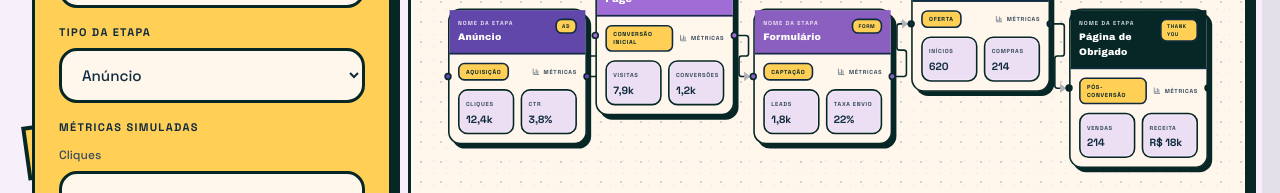
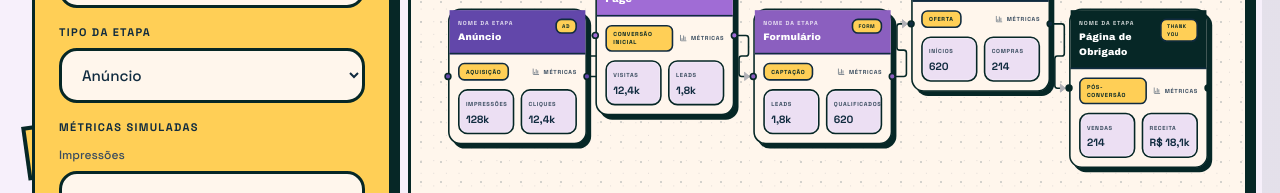
Before and after one commit to Muowl/atividade-react-flow-twr, a React (Vite) app: page / in a window 1280 px wide. Shown: the part 607-800 px from the top of the page. Built offline with nearby package versions, Linux system fonts and the light colour scheme.

Commit message:
feat: deixa os dados simulados do funil mais coerentes

```diff
--- a/src/app/app.tsx
+++ b/src/app/app.tsx
@@ -91,9 +91,7 @@ export default function App() {
 
   const handleAddStage = (stageType: FunnelStageType) => {
     setNodes((currentNodes) => {
-      const newNode = createStageNode(stageType, currentNodes, {
-        index: currentNodes.length,
-      })
+      const newNode = createStageNode(stageType, currentNodes)
 
       setSelectedEdgeId(null)
       setSelectedNodeId(newNode.id)
--- a/src/features/funnel/data/initial-elements.ts
+++ b/src/features/funnel/data/initial-elements.ts
@@ -5,29 +5,24 @@ import type { FunnelStageNode } from '@/features/funnel/types'
 
 export const initialNodes: FunnelStageNode[] = [
   createStageNode('ad', [], {
-    index: 0,
     positionY: 180,
-    metrics: ['12,4k', '3,8%'],
+    presetIndex: 0,
   }),
   createStageNode('landing-page', [], {
-    index: 0,
     positionY: 80,
-    metrics: ['7,9k', '1,2k'],
+    presetIndex: 0,
   }),
   createStageNode('form', [], {
-    index: 0,
     positionY: 180,
-    metrics: ['1,8k', '22%'],
+    presetIndex: 0,
   }),
   createStageNode('checkout', [], {
-    index: 0,
     positionY: 80,
-    metrics: ['620', '214'],
+    presetIndex: 0,
   }),
   createStageNode('thank-you', [], {
-    index: 0,
     positionY: 180,
-    metrics: ['214', 'R$ 18k'],
+    presetIndex: 0,
   }),
 ]
 
--- a/src/features/funnel/data/stage-catalog.ts
+++ b/src/features/funnel/data/stage-catalog.ts
@@ -14,12 +14,12 @@ export const stageDefinitions: Record<FunnelStageType, FunnelStageDefinition> =
     accent: '#6247AA',
     metrics: [
       {
+        label: 'Impressões',
+        sampleValues: ['128k', '96k', '142k', '108k'],
+      },
+      {
         label: 'Cliques',
         sampleValues: ['12,4k', '9,8k', '15,1k', '11,6k'],
-      },
-      {
-        label: 'CTR',
-        sampleValues: ['3,8%', '2,9%', '4,2%', '3,4%'],
       },
     ],
     canvasX: 40,
@@ -32,11 +32,11 @@ export const stageDefinitions: Record<FunnelStageType, FunnelStageDefinition> =
     metrics: [
       {
         label: 'Visitas',
-        sampleValues: ['7,9k', '6,3k', '8,8k', '7,1k'],
+        sampleValues: ['12,4k', '9,8k', '15,1k', '11,6k'],
       },
       {
-        label: 'Conversões',
-        sampleValues: ['1,2k', '980', '1,5k', '1,1k'],
+        label: 'Leads',
+        sampleValues: ['1,8k', '1,2k', '2,1k', '1,5k'],
       },
     ],
     canvasX: 320,
@@ -52,8 +52,8 @@ export const stageDefinitions: Record<FunnelStageType, FunnelStageDefinition> =
         sampleValues: ['1,8k', '1,2k', '2,1k', '1,5k'],
       },
       {
-        label: 'Taxa envio',
-        sampleValues: ['22%', '19%', '24%', '21%'],
+        label: 'Qualificados',
+        sampleValues: ['620', '410', '730', '540'],
       },
     ],
     canvasX: 620,
@@ -87,7 +87,7 @@ export const stageDefinitions: Record<FunnelStageType, FunnelStageDefinition> =
       },
       {
         label: 'Receita',
-        sampleValues: ['R$ 18k', 'R$ 14k', 'R$ 21k', 'R$ 16k'],
+        sampleValues: ['R$ 18,1k', 'R$ 14,9k', 'R$ 21,4k', 'R$ 17,2k'],
       },
     ],
     canvasX: 1220,
@@ -102,28 +102,28 @@ export const creatableStageTypes: FunnelStageType[] = [
 ]
 
 type CreateStageNodeOptions = {
-  index: number
   positionY?: number
+  presetIndex?: number
   title?: string
   metrics?: string[]
 }
 
 function buildMetrics(
   definition: FunnelStageDefinition,
-  index: number,
+  presetIndex: number,
   overrideMetrics?: string[],
 ): FunnelStageMetric[] {
   return definition.metrics.map((metric, metricIndex) => ({
     label: metric.label,
     value:
       overrideMetrics?.[metricIndex] ??
-      metric.sampleValues[index % metric.sampleValues.length],
+      metric.sampleValues[presetIndex % metric.sampleValues.length],
   }))
 }
 
 export function createStageData(
   stageType: FunnelStageType,
-  index: number,
+  presetIndex: number,
   options?: {
     title?: string
     metrics?: string[]
@@ -136,19 +136,20 @@ export function createStageData(
     title: options?.title ?? definition.label,
     kind: definition.kind,
     accent: definition.accent,
-    metrics: buildMetrics(definition, index, options?.metrics),
+    metrics: buildMetrics(definition, presetIndex, options?.metrics),
   }
 }
 
 export function createStageNode(
   stageType: FunnelStageType,
   existingNodes: FunnelStageNode[],
-  options: CreateStageNodeOptions = { index: 0 },
+  options: CreateStageNodeOptions = {},
 ) {
   const definition = stageDefinitions[stageType]
   const stageNodes = existingNodes.filter((node) => node.data.stageType === stageType)
   const stageCount = stageNodes.length + 1
   const stackedRow = Math.max(stageNodes.length - 1, 0)
+  const presetIndex = options.presetIndex ?? stageNodes.length
 
   return {
     id: `${stageType}-${stageCount}-${existingNodes.length + 1}`,
@@ -157,7 +158,7 @@ export function createStageNode(
       x: definition.canvasX,
       y: options.positionY ?? 360 + stackedRow * 190,
     },
-    data: createStageData(stageType, options.index, {
+    data: createStageData(stageType, presetIndex, {
       title:
         options.title ??
         (stageCount > 1 ? `${definition.label} ${stageCount}` : definition.label),
```
